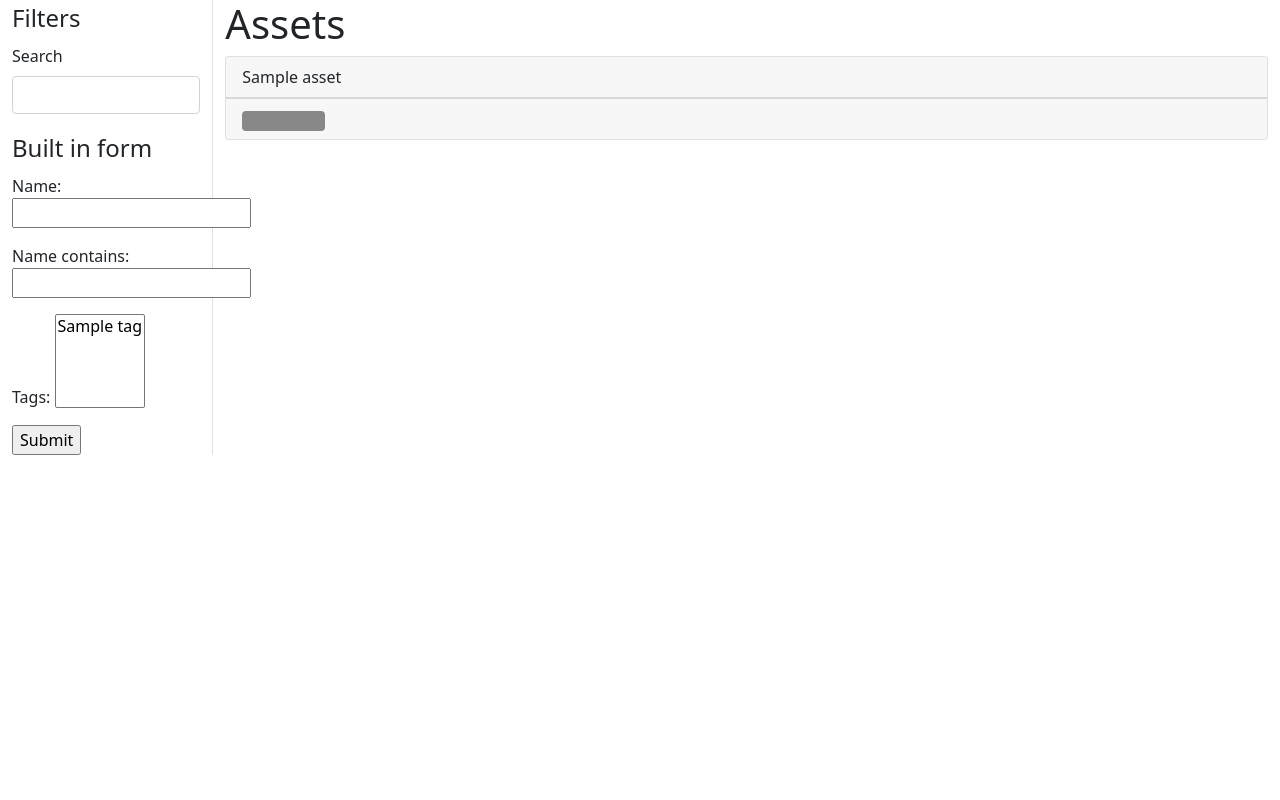
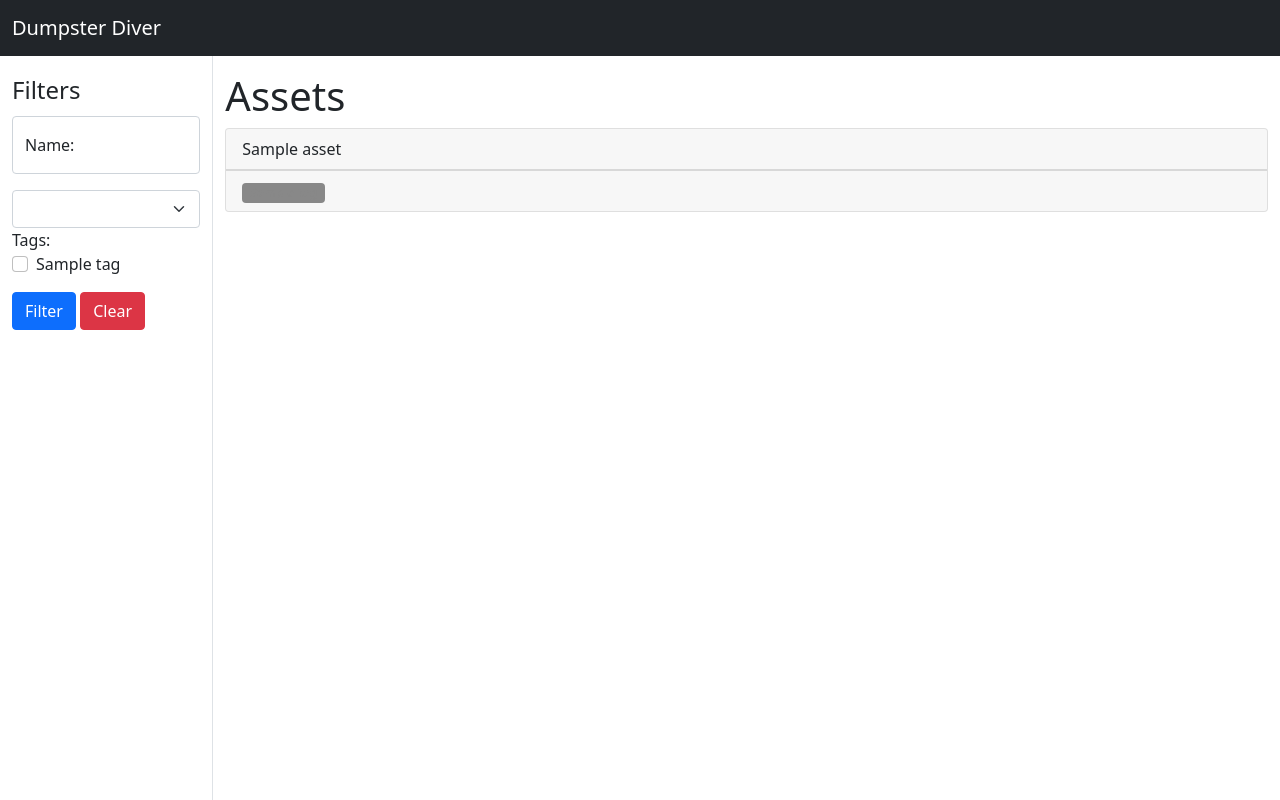
Before and after one commit to PrivateButts/Dumpster-Diver, a Django app: page /assets/ in a window 1280 px wide. Run offline with Django 3.2, Linux system fonts and the light colour scheme; tables that the repository leaves empty hold one stand-in row (values such as "Sample post"); lists and menus that the app fills with data are empty; style sheets or scripts are compiled from the project's sources; some libraries are stand-ins or nearby versions.

Commit message:
Work on filter page

```diff
--- a/Dumpster/templates/Dumpster/asset_list.html
+++ b/Dumpster/templates/Dumpster/asset_list.html
@@ -1,27 +1,59 @@
 {% extends 'base.html' %}
 {% load static thumbnail absolutify %}
 
+{% block extrahead %}
+{{ block.super }}
+
+<style>
+    html,
+    body {
+        height: 100%
+    }
+</style>
+{% endblock %}
 
 {% block body %}
-    <div class="container-fluid">
-        <div class="row">
-            <div class="col-2 border-end">
+<div class="container-fluid h-100">
+    <div class="row h-100">
+        <!-- Filter Bar -->
+        <div class="col-lg-2 col-md-4 border-end pt-3">
             <form action="" method="GET">
                 <legend>Filters</legend>
 
                 <!-- Search -->
+                <div class="form-floating mb-3">
+                    <input type="text" class="form-control" id="searchInput" name="name__contains"
+                        placeholder="My favorite item"
+                        {% if request.GET.name__contains %}value="{{ request.GET.name__contains }}" {% endif %}>
+                    <label for="searchInput">Name:</label>
+                </div>
+
+                <!-- Type Filter -->
+                <select class="form-select" aria-label="Type Filter">
+                    {% for option in filter.form.fields.type.choices.choices %}
+                    <option value="{{ option.0 }}">{{ option.1 }}</option>
+                    {% endfor %}
+                </select>
+
                 <div class="mb-3">
-                        <label for="search" class="form-label">Search</label>
-                        <input type="text" class="form-control" id="search" name="name__contains" value="{{ request.GET.name__contains }}">
+                    <label>Tags:</label>
+                    {% for tag in filter.form.fields.tags.choices.queryset %}
+                    <div class="form-check">
+                        <input class="form-check-input" type="checkbox" value="{{ tag.id }}" id="tag-{{ tag.id }}"
+                            name="tags">
+                        <label class="form-check-label" for="tag-{{ tag.id }}">
+                            {{ tag.name }}
+                        </label>
                     </div>
-                </form>
-                <form class="mt-3" method="get">
-                    <legend>Built in form</legend>
-                    {{ filter.form.as_p }}
-                    <input type="submit" />
+                    {% endfor %}
+                </div>
+                <button type="submit" class="btn btn-primary">Filter</button>
+                <button type="reset" class="btn btn-danger">Clear</button>
             </form>
         </div>
-            <div class="col-10">
+
+        <!-- Results -->
+        <div class="col-lg-10 col-md-8 pt-3">
             <h1>Assets</h1>
             <div class="row">
                 {% for asset in Assets %}
@@ -40,7 +72,8 @@
                         <div class="card-footer text-muted">
                             {% for tag in asset.tags.all %}
                             {% if tag.text_color and tag.background_color %}
-                                                <span class="badge" style="color:{{ tag.text_color }}; background-color: {{ tag.background_color }}">{{ tag.name }}</span>
+                            <span class="badge"
+                                style="color:{{ tag.text_color }}; background-color: {{ tag.background_color }}">{{ tag.name }}</span>
                             {% else %}
                             <span class="badge bg-primary">{{ tag.name }}</span>
                             {% endif %}
--- a/Dumpster/templates/base.html
+++ b/Dumpster/templates/base.html
@@ -14,7 +14,10 @@
     {% block extrahead %}{% endblock %}
 </head>
 
-<body>
+<body class="d-flex flex-column">
+    <nav class="navbar navbar-dark bg-dark">
+        <div class="container-fluid"><a href="/" class="navbar-brand">Dumpster Diver</a></div>
+    </nav>
     {% block body %}{% endblock %}
     <script src="https://cdnjs.cloudflare.com/ajax/libs/prism/1.24.1/components/prism-core.min.js"
         integrity="sha512-hM0R3pW9UdoNG9T+oIW5pG9ndvy3OKChFfVTKzjyxNW9xrt6vAbD3OeFWdSLQ8mjKSgd9dSO3RXn3tojQtiA8Q=="
--- a/Dumpster/views.py
+++ b/Dumpster/views.py
@@ -3,7 +3,7 @@ from django.views import generic
 import django_filters
 from django_filters.views import FilterView
 
-from .models import Asset
+from .models import Asset, Tag
 
 
 class AssetFilter(django_filters.FilterSet):
@@ -11,9 +11,11 @@ class AssetFilter(django_filters.FilterSet):
         model = Asset
         fields = {
             'name': ['exact', 'contains'],
+            'type': ['exact'],
             'tags': ['exact']
         }
         # fields = ['name', 'tags']
+
 
 class AssetListView(FilterView):
     context_object_name = "Assets"
--- a/DumpsterDiver/urls.py
+++ b/DumpsterDiver/urls.py
@@ -14,7 +14,7 @@ Including another URLconf
     2. Add a URL to urlpatterns:  path('blog/', include('blog.urls'))
 """
 from django.contrib import admin
-from django.urls import path
+from django.urls import path, include
 from django.conf import settings
 from django.conf.urls.static import static
 
@@ -23,5 +23,5 @@ from Dumpster.views import AssetDetailView, AssetListView
 urlpatterns = [
     path('admin/', admin.site.urls),
     path('assets/', AssetListView.as_view(), name='asset-list'),
-    path('asset/<int:pk>/', AssetDetailView.as_view(), name='asset-detail')
+    path('asset/<int:pk>/', AssetDetailView.as_view(), name='asset-detail'),
 ] + static(settings.MEDIA_URL, document_root=settings.MEDIA_ROOT)
```
Also changed, not shown: DumpsterDiver/settings.py (+15 -0 lines), 3 other files. Lines whose indentation alone changed are shown as unchanged.
